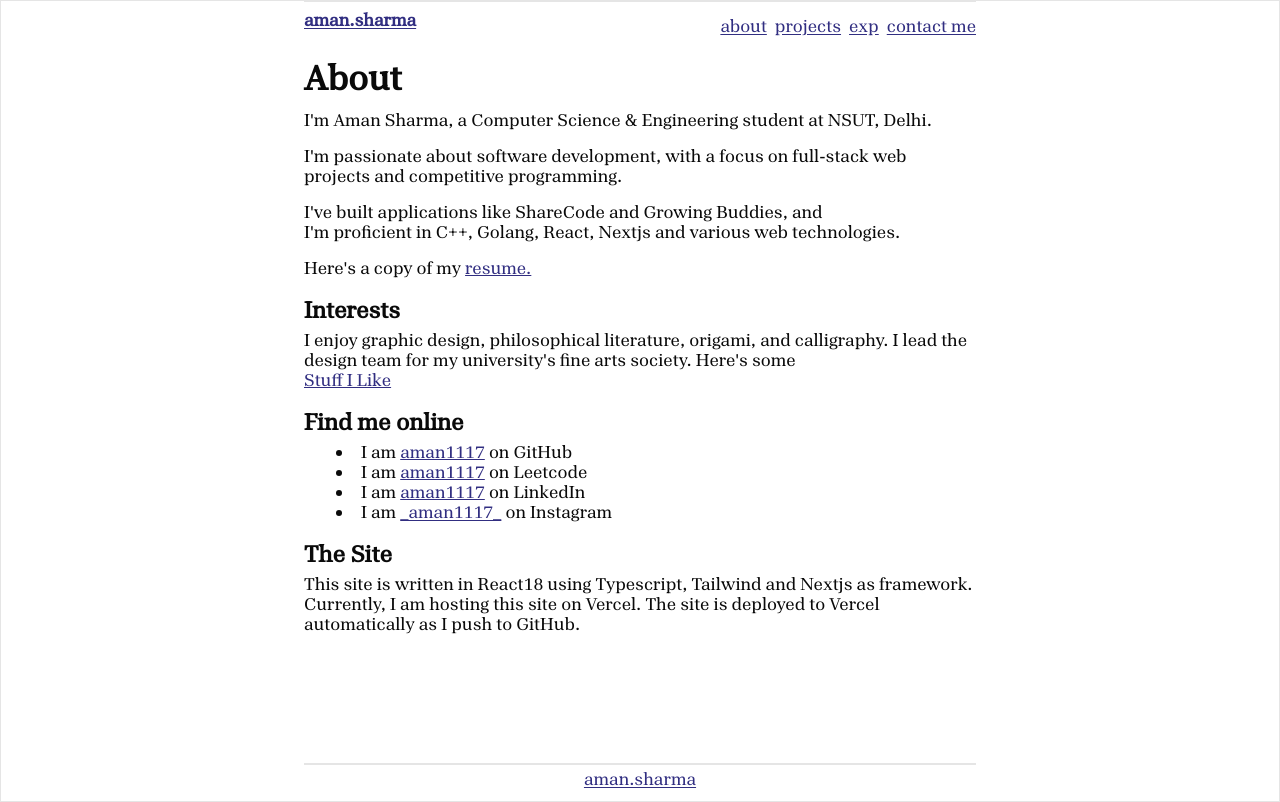
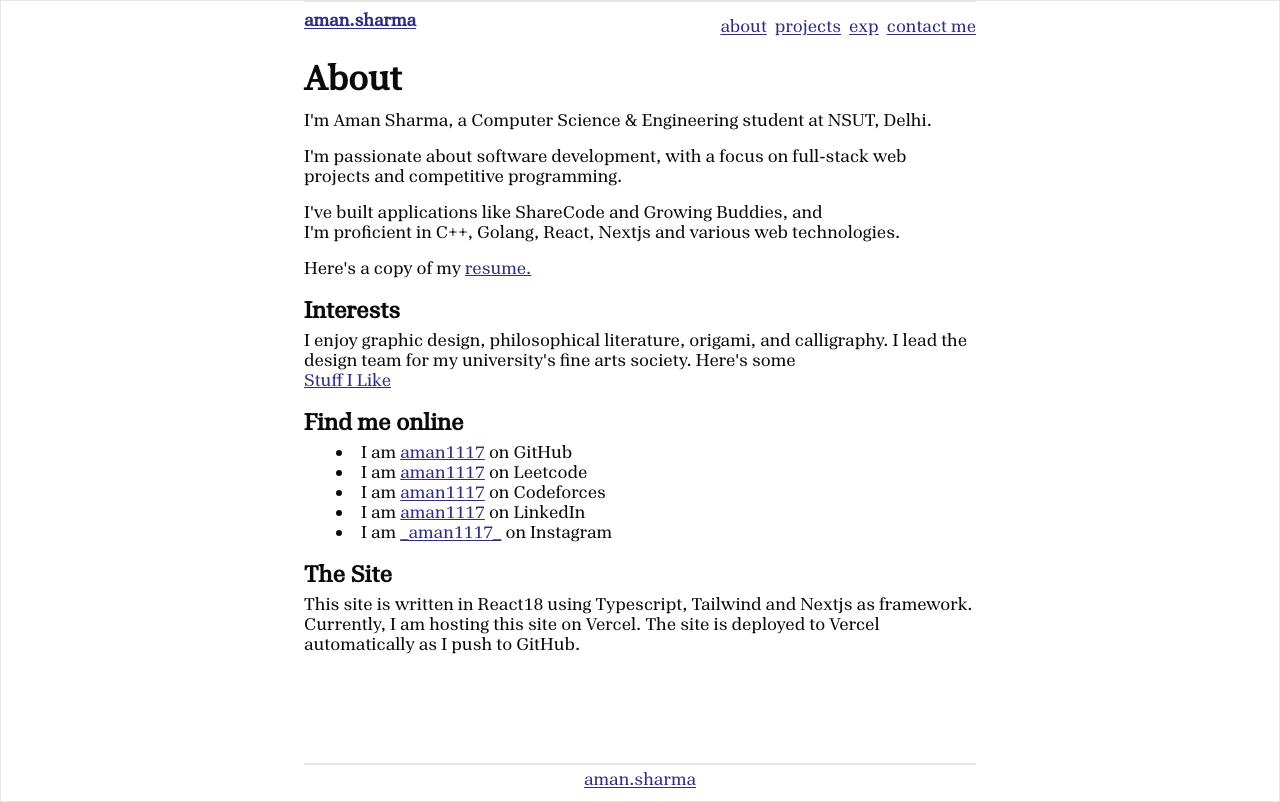
Before and after one commit to aman1117/portfolio, a Next.js app: page /about in a window 1280 px wide. Built offline with nearby package versions, Linux system fonts and the light colour scheme.

Commit message:
feat: Add Codeforces profile link to About Me section

```diff
--- a/app/about/page.tsx
+++ b/app/about/page.tsx
@@ -37,6 +37,9 @@ const AboutMe: React.FC = () => {
               I am <a href="https://leetcode.com/u/aman1117/" target="_blank" className="text-indigo-900 underline">aman1117</a> on Leetcode
             </li>
             <li>
+              I am <a href="https://codeforces.com/profile/aman1117" target="_blank" className="text-indigo-900 underline underline-offset-2">aman1117</a> on Codeforces
+            </li>
+            <li>
               I am <a href="https://www.linkedin.com/in/aman1117/" target="_blank" className="text-indigo-900 underline">aman1117</a> on LinkedIn
             </li>
             <li>
```
